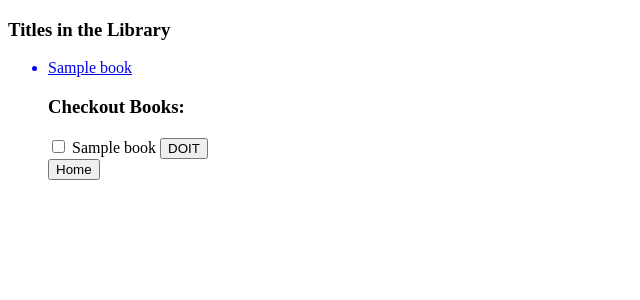
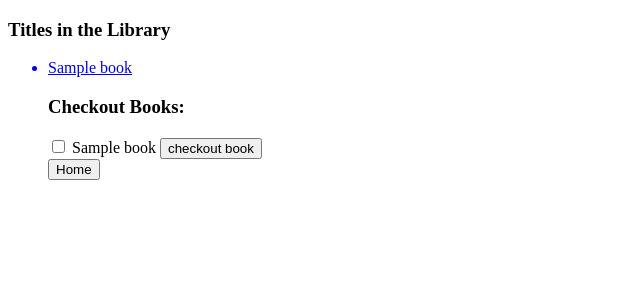
Before and after one commit to brynnacodes/library, a PHP site: template views/patron.html.twig in a window 1280 px wide. Shown: the top 300 px of the page, without its empty margins (0-640 px from the left). Run offline with PHP 8.4, Linux system fonts and the light colour scheme; the template is opened without the code that fills it: most values are stand-ins (such as "Sample title", 1, 10 or a date in 2020); some libraries are stand-ins or nearby versions.

Commit message:
add checkoutBook function for Patron

```diff
--- a/views/patron.html.twig
+++ b/views/patron.html.twig
@@ -17,15 +17,17 @@
                     There are no books in library.
                 </p>
             {% endif %}
+
             <h3>Checkout Books:</h3>
             <form action="/checkout_book" method="post">
                 {% for book in books %}
-                <input type="checkbox" name="{{ book.getId }}" value="{{ book.getId }}">
+                <input type="checkbox" name="{{ book.getId }}" value="1">
                 <label for="{{ book.getTitle }}">{{ book.getTitle }}</label>
                 {% endfor %}
-                <button class="btn" type="submit" name="button">DOIT</button>
+                <button class="btn" type="submit" name="button">checkout book</button>
             </form>
-            </form>
+
+            <a href="/"></a>
             <a href="/"><button>Home</button></a>
         </div>
     </body>
```
Also changed, not shown: src/Patron.php (+1 -7 lines).
